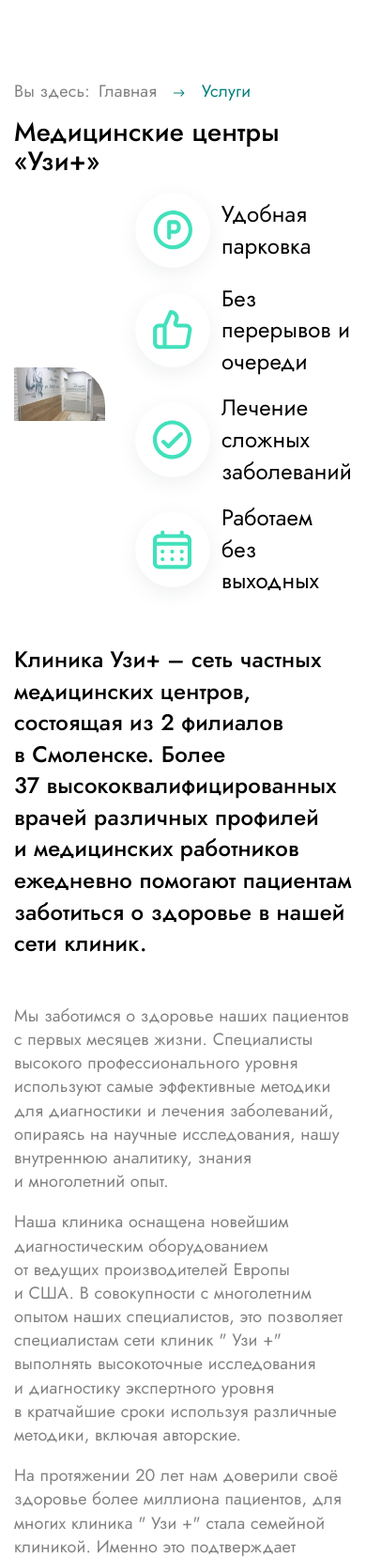
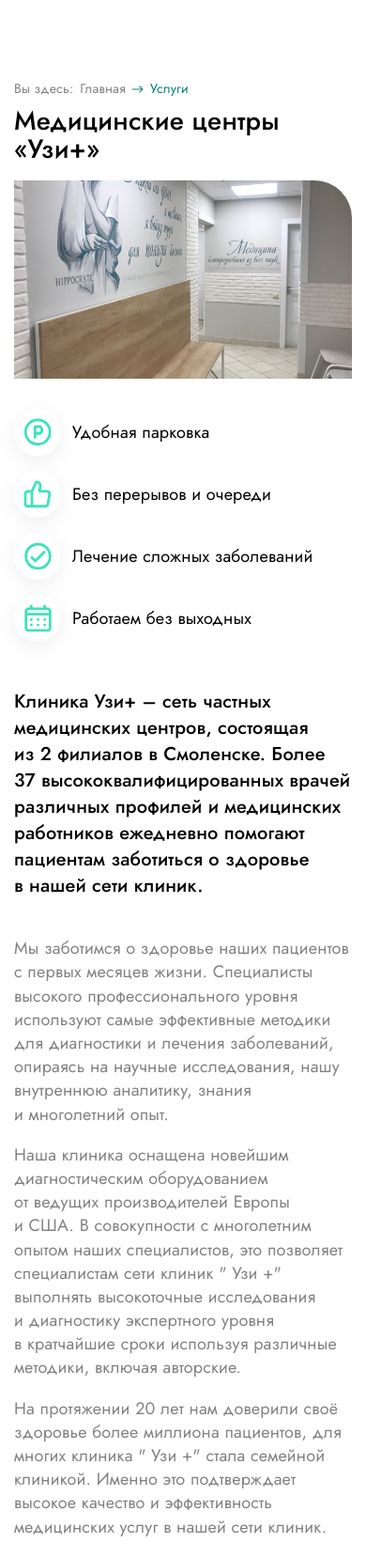
Before and after one commit to yurkaronin/uzi-plus, a PHP site: page /about.php in a window 390 px wide. Shown: the part 67-1725 px from the top of the page at 94% size. Run offline with PHP 8.4, Linux system fonts and the light colour scheme.

Commit message:
Адптив кнтретнтного блока на странице О КЛИНИКЕ

```diff
--- a/css/components/_breadcrumbs.scss
+++ b/css/components/_breadcrumbs.scss
@@ -4,16 +4,16 @@
   margin: 0;
   align-items: flex-start;
   display: flex;
-  margin-bottom: 16px;
+  margin-bottom: 0.5em;
   li {
-    margin-right: 1em;
+    margin-right: 0.5em;
     display: flex;
     align-items: center;
     color: var(--gray1);
 
     &::after {
       content: url("../img/icons/breadcrumbs-arow.svg");
-      margin-left: 1em;
+      margin-left: 0.5em;
     }
 
     &:last-child {
@@ -28,4 +28,9 @@
       }
     }
   }
+  @media (max-width: 650px) {
+    li {
+      font-size: 14px;
+    }
+  }
 }
--- a/css/components/_photo-benefits.scss
+++ b/css/components/_photo-benefits.scss
@@ -39,6 +39,30 @@
       justify-content: center;
       width: 80px;
       height: 80px;
+      svg {
+        flex-shrink: 0;
+      }
     }
   }
+
+  @media (max-width: 1200px) {
+    grid-template-columns: 3fr 2fr;
+    &__list {
+      .icon {
+        width: 50px;
+        height: 50px;
+
+        svg {
+          scale: 0.7
+        }
+      }
+      li {
+        font-size: 18px;
+      }
+    }
+  }
+
+  @media (max-width: 650px) {
+    grid-template-columns: 1fr;
+  }
 }
--- a/css/components/_simple-text.scss
+++ b/css/components/_simple-text.scss
@@ -6,8 +6,13 @@
   }
   .lead {
     font-weight: 500;
-  font-size: 24px;
-  color: var(--black);
-  margin-bottom: 2em;
+    font-size: 24px;
+    color: var(--black);
+    margin-bottom: 2em;
+  }
+  @media (max-width: 1200px) {
+    .lead {
+      font-size: 20px;
+    }
   }
 }
--- a/css/style.css
+++ b/css/style.css
@@ -592,17 +592,17 @@ input[type=radio].visually-hidden {
   margin: 0;
   align-items: flex-start;
   display: flex;
-  margin-bottom: 16px;
+  margin-bottom: 0.5em;
 }
 .breadcrumbs li {
-  margin-right: 1em;
+  margin-right: 0.5em;
   display: flex;
   align-items: center;
   color: var(--gray1);
 }
 .breadcrumbs li::after {
   content: url("../img/icons/breadcrumbs-arow.svg");
-  margin-left: 1em;
+  margin-left: 0.5em;
 }
 .breadcrumbs li:last-child {
   color: var(--brand2);
@@ -612,6 +612,11 @@ input[type=radio].visually-hidden {
 }
 .breadcrumbs li:first-child a {
   margin-left: 0.5em;
+}
+@media (max-width: 650px) {
+  .breadcrumbs li {
+    font-size: 14px;
+  }
 }
 
 .photo-benefits {
@@ -655,6 +660,29 @@ input[type=radio].visually-hidden {
   width: 80px;
   height: 80px;
 }
+.photo-benefits__list .icon svg {
+  flex-shrink: 0;
+}
+@media (max-width: 1200px) {
+  .photo-benefits {
+    grid-template-columns: 3fr 2fr;
+  }
+  .photo-benefits__list .icon {
+    width: 50px;
+    height: 50px;
+  }
+  .photo-benefits__list .icon svg {
+    scale: 0.7;
+  }
+  .photo-benefits__list li {
+    font-size: 18px;
+  }
+}
+@media (max-width: 650px) {
+  .photo-benefits {
+    grid-template-columns: 1fr;
+  }
+}
 
 .simple-text {
   margin-bottom: 90px;
@@ -668,6 +696,11 @@ input[type=radio].visually-hidden {
   font-size: 24px;
   color: var(--black);
   margin-bottom: 2em;
+}
+@media (max-width: 1200px) {
+  .simple-text .lead {
+    font-size: 20px;
+  }
 }
 
 .header {
```
